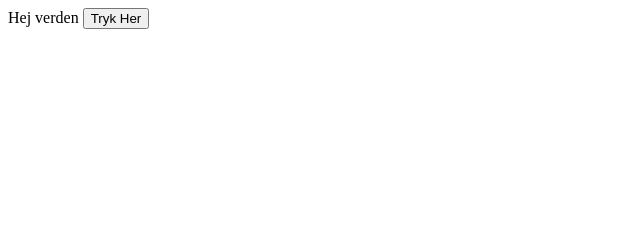
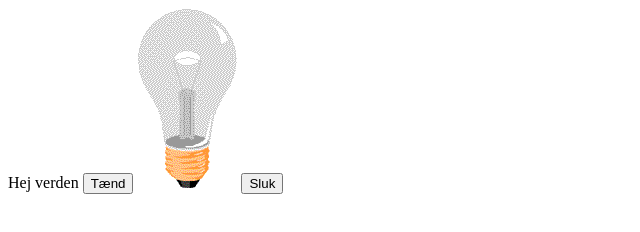
Before and after one commit to patrickn12/Patrick-Nielsen, a plain HTML site: page index.html in a window 1280 px wide. Shown: the whole page, without its empty margins (0-640 px from the left). Drawn offline with Linux system fonts and the light colour scheme.

Commit message:
Update index.html

```diff
--- a/index.html
+++ b/index.html
@@ -4,6 +4,8 @@
   </header>
   <body>
     Hej verden
-      <button onclick="document.getElementById('myImage').src='pic_bulbon.gif'">Tryk Her</button>
+    <button onclick="document.getElementById('myImage').src='pic_bulbon.gif'">Tænd</button>
+    <img id="myImage" src="pic_bulboff.gif" style="width:100px">
+    <button onclick="document.getElementById('myImage').src='pic_bulboff.gif'">Sluk</button>
   </body>
 </html>
```
